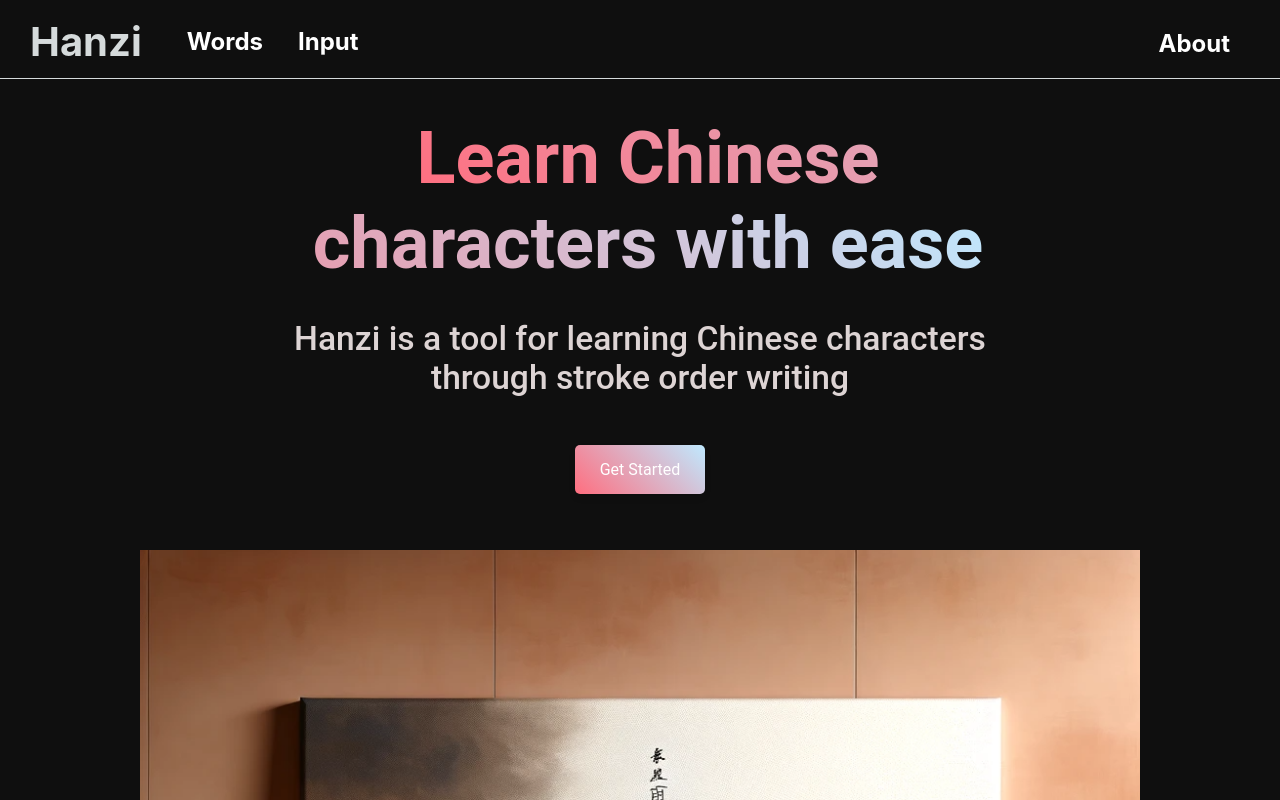
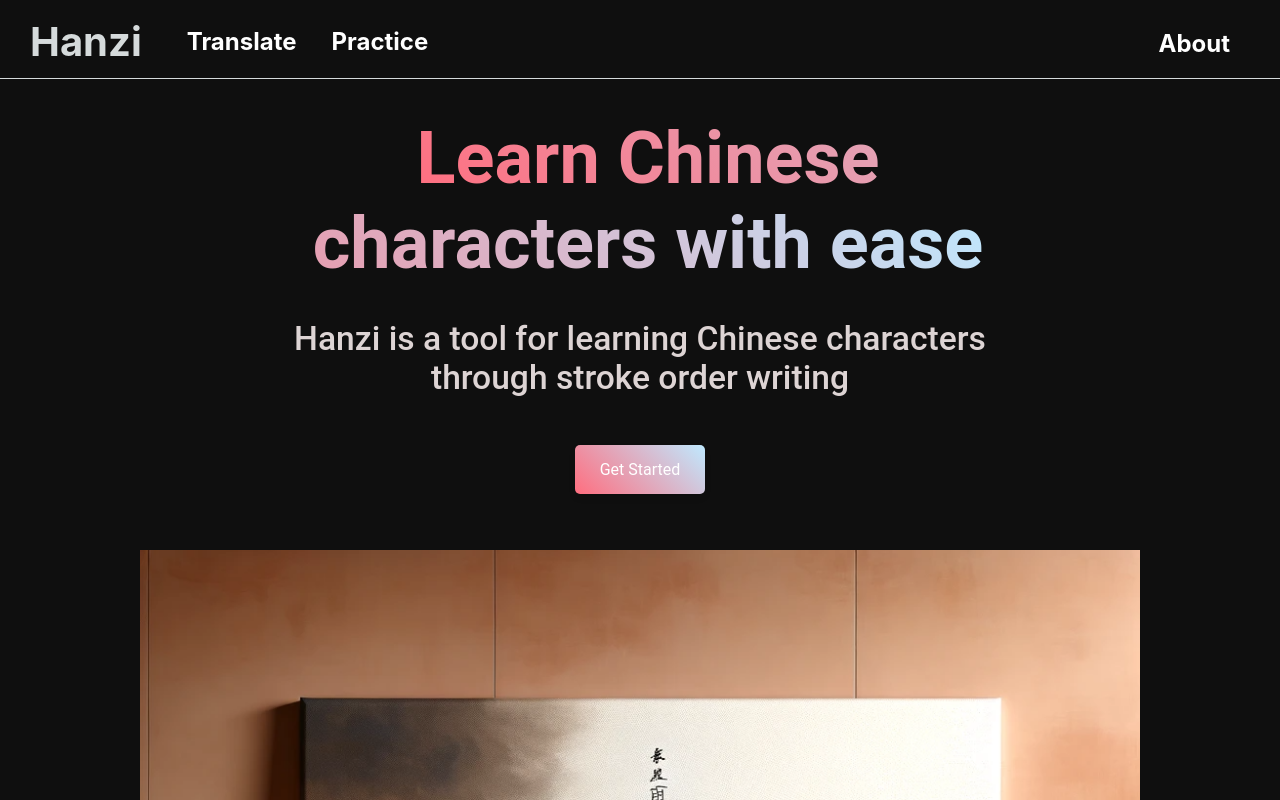
Before and after one commit to schofield-paul/hanzi, a React (Create React App) app: page / in a window 1280 px wide. Shown: the top 800 px of the page. Built offline with nearby package versions, Linux system fonts and the light colour scheme.

Commit message:
update getting started link. Rename pages

```diff
--- a/src/components/Header/Header.tsx
+++ b/src/components/Header/Header.tsx
@@ -9,11 +9,11 @@ export default function Header() {
         <Link to="/" className={style.link}>
           <h2 className={style.h1}>Hanzi</h2>
         </Link>
+        <Link to="/input" className={style.link}>
+          <h2 className={style.h2}>Translate</h2>
+        </Link>
         <Link to="/selection" className={style.link}>
-          <h2 className={style.h2}>Words</h2>
-        </Link>
-        <Link to="/input" className={style.link}>
-          <h2 className={style.h2}>Input</h2>
+          <h2 className={style.h2}>Practice</h2>
         </Link>
       </div>
       <div className={style.headerContainer2}>
--- a/src/pages/Homepage/Homepage.tsx
+++ b/src/pages/Homepage/Homepage.tsx
@@ -20,7 +20,7 @@ export default function Homepage() {
             Hanzi is a tool for learning Chinese characters through stroke order
             writing
           </h2>
-          <Link to="/selection">
+          <Link to="/input">
             <button className={classNames("button", style.button)}>
               Get Started
             </button>
```
